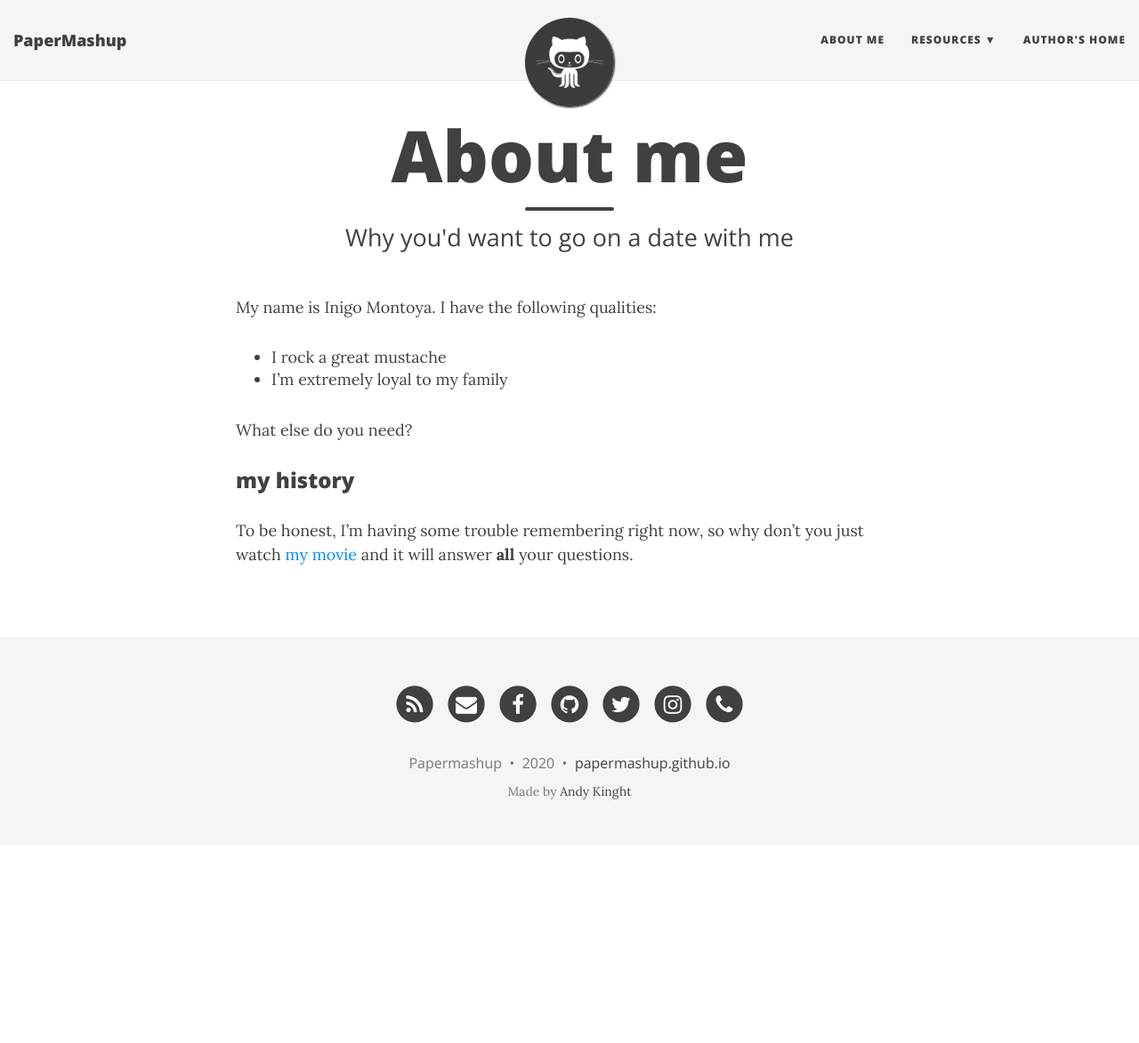
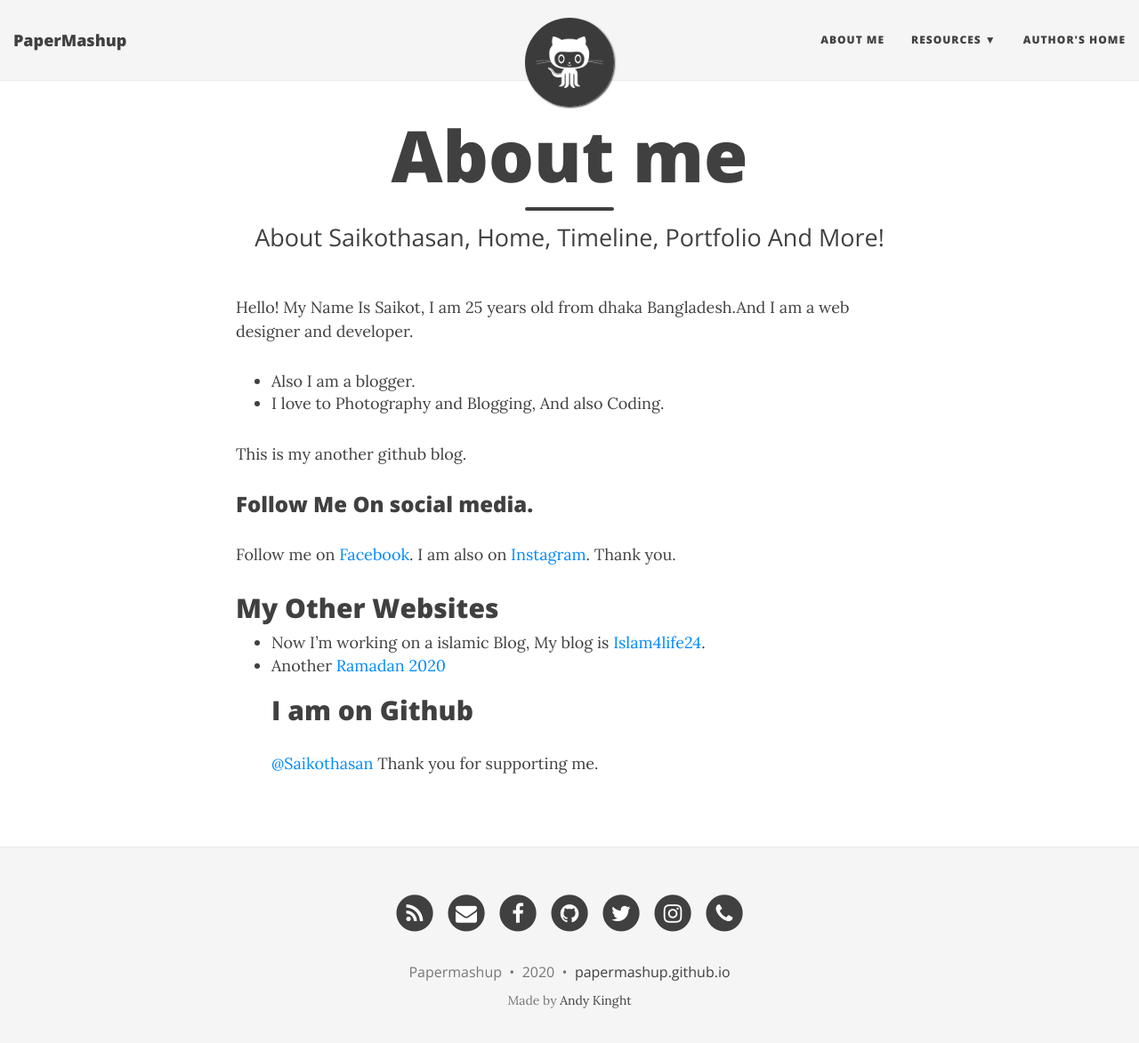
Before and after one commit to papermashup/papermashup.github.io, a Jekyll site: the page built from aboutme.md, in a window 1280 px wide and 1186 px high. Shown: the top 1173 px of the window at 89% size. Built offline with Jekyll 4.4.1, drawn with Linux system fonts in a browser that asks for light colours; nearby versions of some CDN libraries.

Commit message:
Update aboutme.md

```diff
--- a/aboutme.md
+++ b/aboutme.md
@@ -1,16 +1,23 @@
 ---
 layout: page
 title: About me
-subtitle: Why you'd want to go on a date with me
+subtitle: About Saikothasan, Home, Timeline, Portfolio And More!
 ---
 
-My name is Inigo Montoya. I have the following qualities:
+Hello! My Name Is Saikot, I am 25 years old from dhaka Bangladesh.And I am a web designer and developer.
 
-- I rock a great mustache
-- I'm extremely loyal to my family
+- Also I am a blogger.
+- I love to Photography and Blogging, And also Coding.
 
-What else do you need?
+This is my another github blog.
 
-### my history
+### Follow Me On social media.
 
-To be honest, I'm having some trouble remembering right now, so why don't you just watch [my movie](http://en.wikipedia.org/wiki/The_Princess_Bride_%28film%29) and it will answer **all** your questions.
+Follow me on [Facebook](https://facebook.com/saikot91). I am also on [Instagram](https://www.instagram.com/saikot.sh). Thank you.
+
+## My Other Websites
+- Now I'm working on a islamic Blog, My blog is [Islam4life24](https://www.islam4life24.xyz).
+- Another [Ramadan 2020](https://ramadan1441.blogspot.com)
+## I am on Github
+[@Saikothasan](https://github.com/saikothasan)
+Thank you for supporting me.
```
